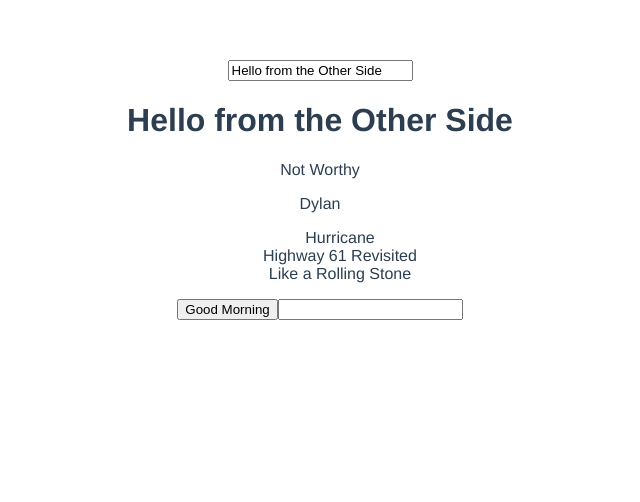
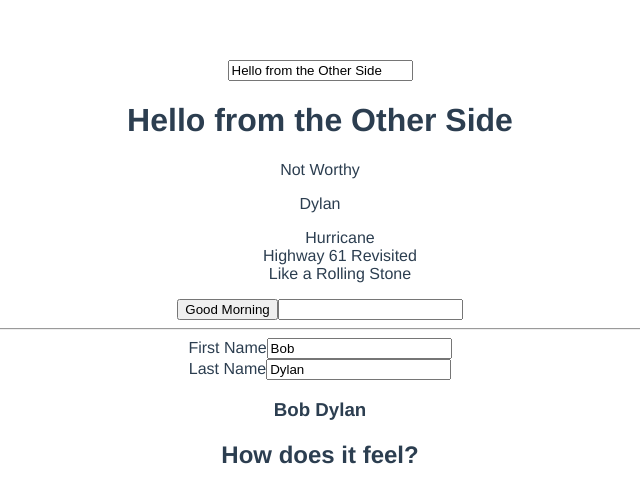
Before and after one commit to alexnortn/neoagents, a Vue app: page / in a window 1280 px wide. Shown: the top 502 px of the page, without its empty margins (320-960 px from the left). Built offline with nearby package versions, Linux system fonts and the light colour scheme.

Commit message:
more power: learning how to use both computed properties + pass dynamic properties

```diff
--- a/src/App.vue
+++ b/src/App.vue
@@ -1,6 +1,6 @@
 <template lang="pug">
   #app
-    test
+    test(msg="How does it feel?")
 </template>
 
 
--- a/src/components/Test.vue
+++ b/src/components/Test.vue
@@ -15,6 +15,16 @@
     button(v-on:click="greet('Vietnam')") Good Morning
 
     input(type="text" v-on:keyup="pressKey" v-on:keyup.enter="enterHit")
+    hr
+
+    label First Name
+    input(type="text" v-model="user.firstName")
+    br
+    label Last Name
+    input(type="text" v-model="user.lastName")
+
+    h3(v-text="fullName")
+    h2(v-text="msg")
 
 </template>
 
@@ -22,6 +32,12 @@
 <script>
 export default {
   name: 'test',
+  props: {
+    msg: {
+      type: String,
+      default: 'FooBar'
+    }
+  },
   data () {
     return {
       title: 'Hello from the Other Side',
@@ -49,6 +65,11 @@
     enterHit: function () {
       console.log('You hit enter!')
     }
+  },
+  computed: {
+    fullName: function () {
+      return this.user.firstName + ' ' + this.user.lastName
+    }
   }
 }
 </script>
```
